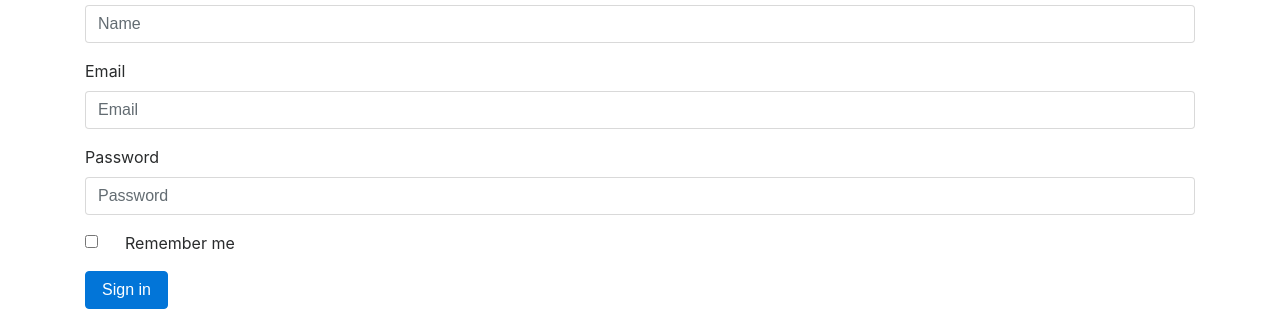
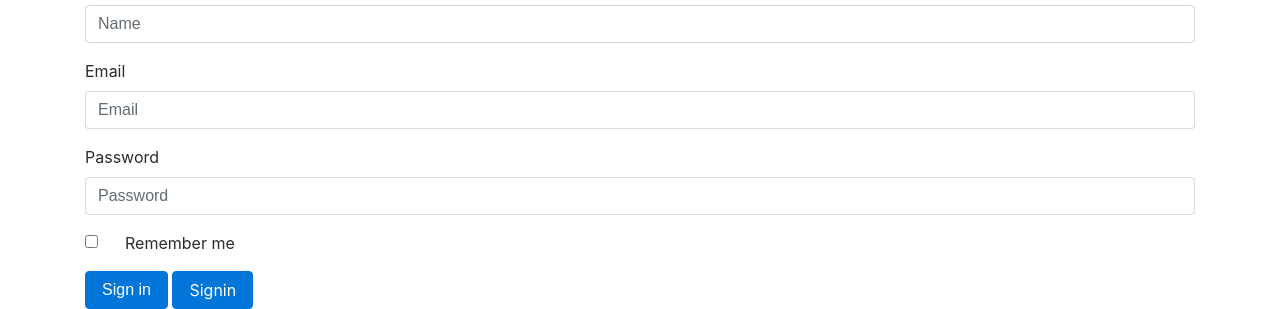
Before and after one commit to ryn018/Assignment, a plain HTML site: page signup.html in a window 1280 px wide. Shown: the part 689-998 px from the top of the page. Drawn offline with nearby package versions, Linux system fonts and the light colour scheme; files that its build step writes are made by us from their sources.

Commit message:
Update signup.html

```diff
--- a/signup.html
+++ b/signup.html
@@ -54,6 +54,7 @@
                 </div>
             </div>
             <button type="submit" class="btn btn-primary">Sign in</button>
+             <a href="signin.html" class="btn btn-primary stretched-link">Signin</a>
         </form>
 
     </div>
```
